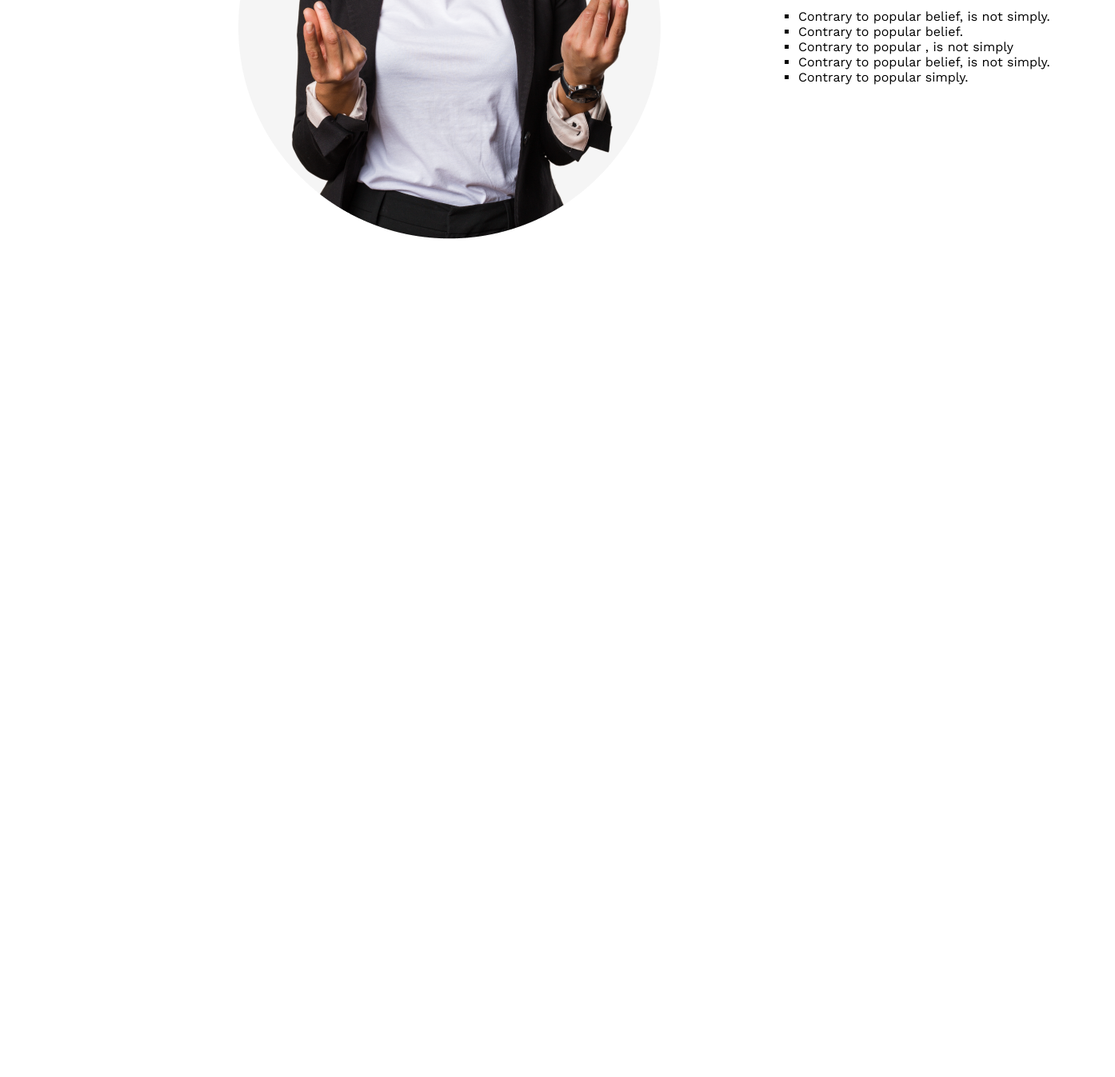
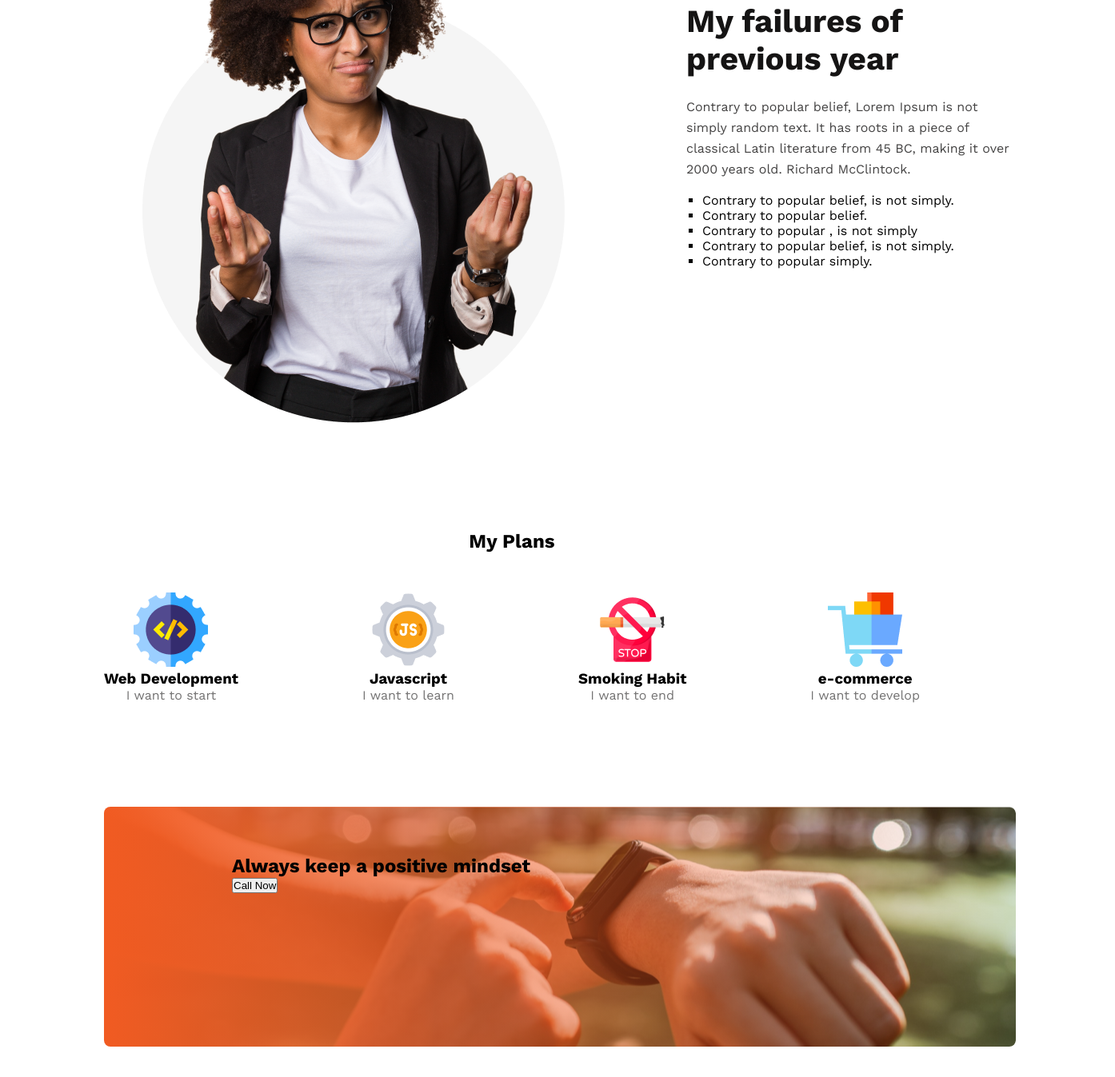
Before and after one commit to sakil1845/new-year-new-me, a plain HTML site: page index.html in a window 1280 px wide. Shown: the part 1365-2712 px from the top of the page at 80% size, 1394 px wide, since content can reach past the window. Before the commit the page ends 1668 px from the top, so only its background shows below. Drawn offline with nearby package versions, Linux system fonts and the light colour scheme.

Commit message:
think setion and my plane section added

```diff
--- a/index.html
+++ b/index.html
@@ -14,6 +14,7 @@
 </head>
 
 <body>
+    <!-- banner section -->
     <header>
         <div class="banner-container">
             <h3 class="banner-title">All Thinks Are Possible If You believe</h3>
@@ -22,7 +23,7 @@
             <div class="btn-primary"><button class="btn">Contact Us</button></div>
         </div>
     </header>
-
+    <!--  my failure section  -->
     <section class="section-container">
         <div class="section-img"><img src="images/person.png" alt=""></div>
         <div class="section-content">
@@ -40,7 +41,42 @@
         </div>
     </section>
 
+    <!-- my plan section -->
+    <section class="plane-container">
+        <h2 class="plane-header">My Plans</h2>
+        <div class="plane-info">
 
+        <div class="plane-content">
+            <div class="plan-img"><img src="images/icons/web.png" alt="" class="plan-img"></div>
+            <h3 class="plan-title">Web Development</h3>
+            <p class="plan-description">I want to start</p>
+        </div>
+        <div class="plane-content">
+            <div class="plan-img"><img src="images/icons/js.png" alt="" class="plan-img"></div>
+            <h3 class="plan-title">Javascript</h3>
+            <p class="plan-description">I want to learn</p>
+        </div>
+        <div class="plane-content">
+            <div class="plan-img"><img src="images/icons/smoke.png" alt="" class="plan-img"></div>
+            <h3 class="plan-title">Smoking Habit</h3>
+            <p class="plan-description">I want to end</p>
+        </div>
+        <div class="plane-content">
+            <div class="plan-img"><img src="images/icons/ecom.png" alt="" class="plan-img"></div>
+            <h3 class="plan-title">e-commerce</h3>
+            <p class="plan-description">I want to develop</p>
+        </div>
+
+    </div>
+    </section>
+
+<section class="think-container">
+
+    <div class="think-content">
+        <h2 class="think-title">Always keep a positive mindset</h2>
+        <button class="think-btn">Call Now</button>
+    </div>
+</section>
 
 
 
--- a/styles/task-5.css
+++ b/styles/task-5.css
@@ -9,7 +9,7 @@
 body {
     font-family: 'Open Sans', sans-serif;
     font-family: 'Work Sans', sans-serif;
-
+    margin: 230px 130px;
 }
 
 
@@ -92,11 +92,11 @@ header {
 .section-img {
     /* border-radius: 527px;
     background: rgba(241, 91, 34, 0.20); */
-    margin-left: 275px;
+    margin-left: 25px;
 
 }
 
-.section-content{
+.section-content {
     margin-right: 320px;
     margin-left: 0;
     text-align: left;
@@ -113,15 +113,73 @@ header {
 
 
 }
-.section-content-des{
+
+.section-content-des {
     color: #444343;
     margin-bottom: 16px;
     line-height: 26px;
 }
 
 
-.section-content-info li{
+.section-content-info li {
     list-style: square;
     text-align: left;
     margin-left: 20px;
 }
+
+/* my plane section */
+
+.plane-container {
+    margin: 130px 0;
+}
+
+.plane-info {
+    display: flex;
+    justify-content: space-between;
+
+
+}
+
+.plane-header {
+    text-align: center;
+    margin-bottom: 50px;
+}
+
+.plane-content {
+    text-align: center;
+}
+
+
+.plane-title {
+    color: #151414;
+    text-align: center;
+    font-size: 30px;
+    font-weight: 700;
+    margin-bottom: 16px;
+
+}
+
+.plan-description {
+    color: #737272;
+    text-align: center;
+    font-weight: 500;
+
+}
+
+/* think section */
+
+.think-container {
+    width: 1140px;
+    height: 300px;
+    border-radius: 8px;
+    background: linear-gradient(90deg, #F15B22 0%, rgba(241, 91, 34, 0.00) 100%), url('../images/watch.png');
+    background-repeat: no-repeat;
+    background-position: center;
+
+}
+
+.think-content {
+    text-align: left;
+    margin-left: 100px;
+    padding: 60px 60px 60px 60px;
+}
```
